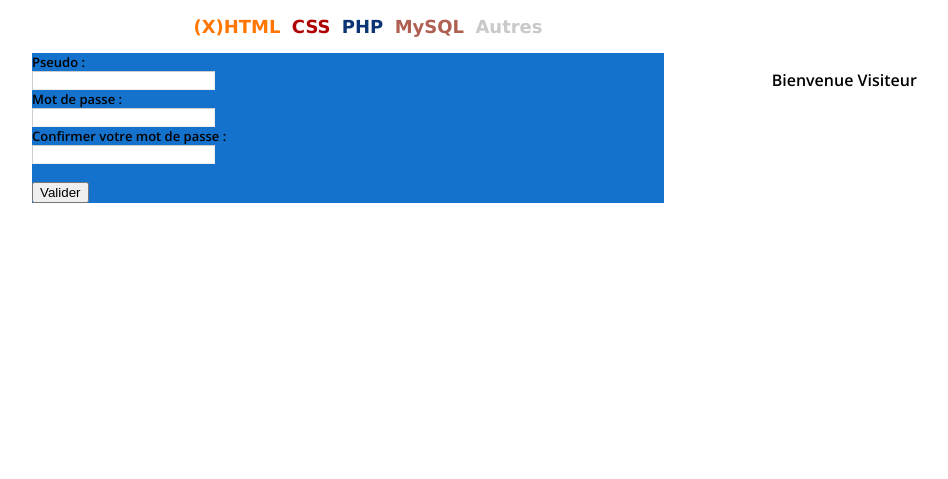
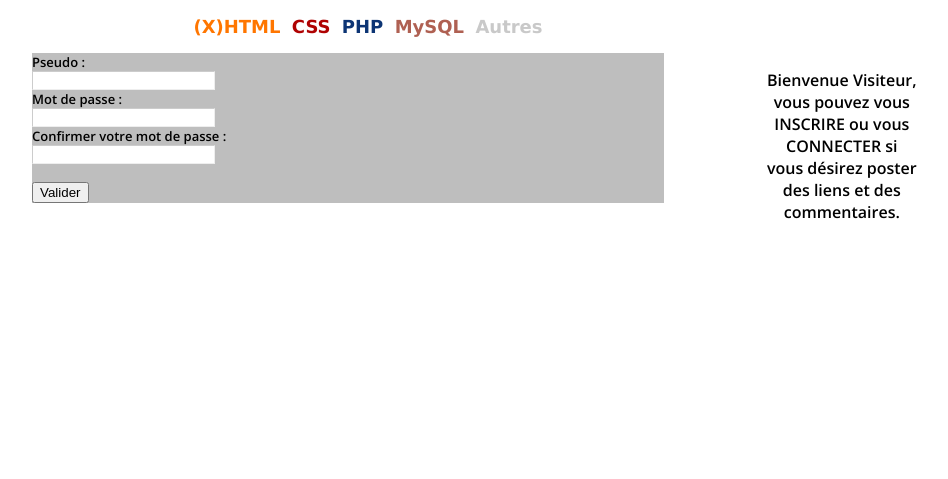
Before and after one commit to Eresia/colaboraweb, a PHP site: page /colaboraweb/login/subscribe.php in a window 1280 px wide. Shown: the part 180-659 px from the top of the page, without its empty margins (292-1240 px from the left). Run offline with PHP 8.4, Linux system fonts and the light colour scheme; a stand-in replaces the project's code that opens the database connection; some web fonts are replaced.

Commit message:
Changement sus-sub
Parce que l’anglais c’est important ! :)

```diff
--- a/css/style3.css
+++ b/css/style3.css
@@ -117,6 +117,8 @@ span.gras{
 .r_menu{
   position: relative;
   float: right;
+  width: 150px;
+  text-align: center;
   margin-right: 5%;
 
 }
--- a/css/styleSuscribe.css
+++ b/css/styleSubscribe.css
@@ -28,5 +28,5 @@ label.ps_s, label.mdp_s {
 }
 
 form.sub_form{
-  background-color: #1472CC;
+  background-color: #BEBEBE;
 }
--- a/function/base.php
+++ b/function/base.php
@@ -56,7 +56,10 @@
 			}
 		}
 		else{
-			$menu .= '  <p>Bienvenue Visiteur</p>'."\n";
+			$menu .= '  <p>
+                            Bienvenue Visiteur,
+                            vous pouvez vous INSCRIRE ou vous CONNECTER si vous désirez poster des liens et des commentaires.
+                        </p>'."\n";
 		}
 		$menu .= '</div>';
         return $menu;
--- a/function/eval_form.inc.php
+++ b/function/eval_form.inc.php
@@ -9,7 +9,7 @@
 
 	function rating(){
 
-	$disp = "Vous devez vous connecter avant de pouvoir noter ce lien :|";
+	$disp = "Vous devez vous connecter avant de pouvoir noter ce lien :-(";
 	$log = True;
 
 	if($log==False){
--- a/function/function_login.php
+++ b/function/function_login.php
@@ -3,7 +3,7 @@
 
 	require_once(SERV_ROOT.'/define/mysql_define.php');
 
-    function suscribe($pseudo, $pass){
+    function subscribe($pseudo, $pass){
         if(right_pseudo($pseudo) && right_pass($pass)){
 			$idMax = 0;
 			if(file_exists(LOGIN_FILE)){
--- a/login/confirm_subscription.php
+++ b/login/confirm_subscription.php
@@ -24,11 +24,11 @@
 		}
 	}
 
-	if(suscribe($pseudo, $pass)){
+	if(subscribe($pseudo, $pass)){
 		header('Location: http://localhost/colaboraweb/index.php');
 	}
 	else{
-		header('Location: http://localhost/colaboraweb/login/suscribe.php?pseudo='.$pseudo.'&pass='.$pass.'&same='.$same);
+		header('Location: http://localhost/colaboraweb/login/@subscribe.php?pseudo='.$pseudo.'&pass='.$pass.'&same='.$same);
 	}
 
 ?>
--- a/login/subscribe.php
+++ b/login/subscribe.php
@@ -3,7 +3,7 @@
 	require_once("../define/root_define.php");
     require_once(SERV_ROOT."/function/base.php");
 	require_once(SERV_ROOT."/function/function_login.php");
-    echo beginPage(array(HTTP_ROOT."/css/style3.css", HTTP_ROOT."/css/styleSuscribe.css"), "S'inscrire");
+    echo beginPage(array(HTTP_ROOT."/css/style3.css", HTTP_ROOT."/css/styleSubscribe.css"), "S'inscrire");
 
 	echo begin_content();
 
--- a/profil/edit_profil.php
+++ b/profil/edit_profil.php
@@ -30,6 +30,7 @@
 
 		echo '			<div class="profil_date">';
 		echo '				<p>Date d\'inscription : '.$info['date_inscription'].'</p>';
+		//echo '			<p class="consult_inslink">Consulter profil : <a href="./consulte_profil.php?name=Monsieur>Go</a></p>';
 		echo '			</div>';
 
 		echo '			<div class="profil_content">';
```
